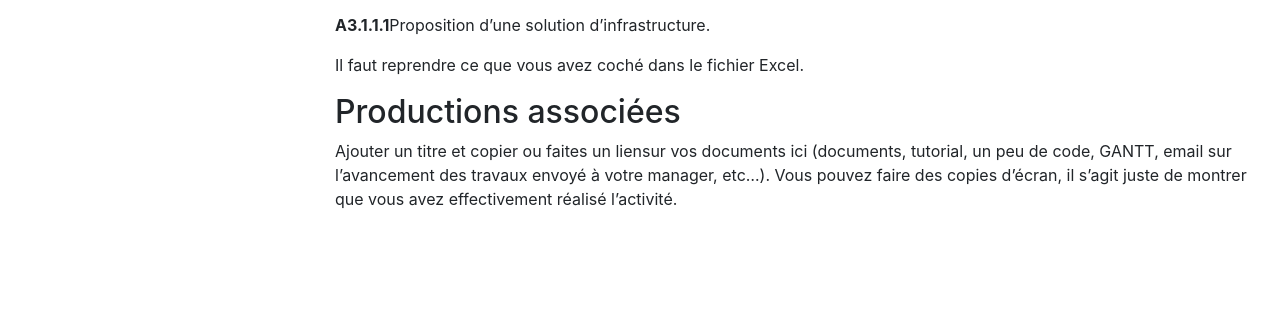
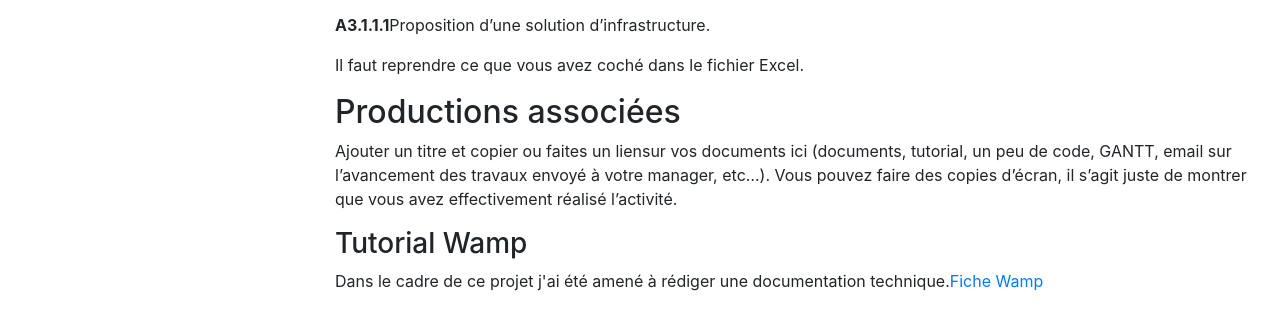
Before and after one commit to francois01/francois01.github.io, a plain HTML site: page ppe1.html in a window 1280 px wide. Shown: the part 751-1060 px from the top of the page. Before the commit the page ends 978 px from the top, so only its background shows below. Drawn offline with nearby package versions, Linux system fonts and the light colour scheme.

Commit message:
Ajout document wamp

```diff
--- a/ppe1.html
+++ b/ppe1.html
@@ -57,7 +57,10 @@
             <p>Il faut reprendre ce que vous avez coché dans le fichier Excel.</p>
             <h2>Productions associées</h2>
             <p>Ajouter un titre et copier ou faites un liensur  vos documents ici (documents, tutorial, un peu de code, GANTT, email sur l’avancement des travaux envoyé à votre manager, etc…). Vous pouvez faire des copies d’écran, il s’agit juste de montrer que vous avez effectivement réalisé l’activité.</p>
-          </div>
+            <h3>Tutorial Wamp</h3>
+            <p>Dans le cadre de ce projet j'ai été amené à rédiger une documentation technique.<a href="docs/fiche1_wamp.pdf">Fiche Wamp</p>
+
+        </div>
           </div>
     </div>
 
```
Also changed, not shown: 1 other file.
